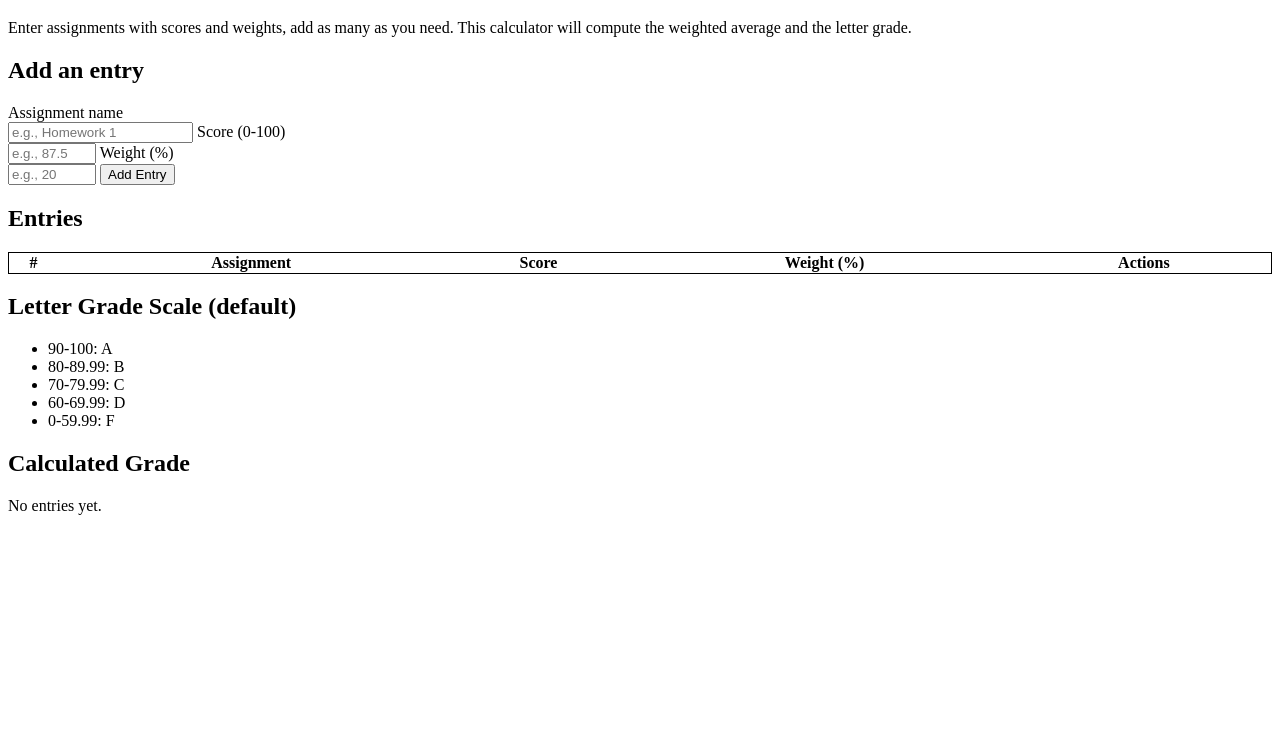
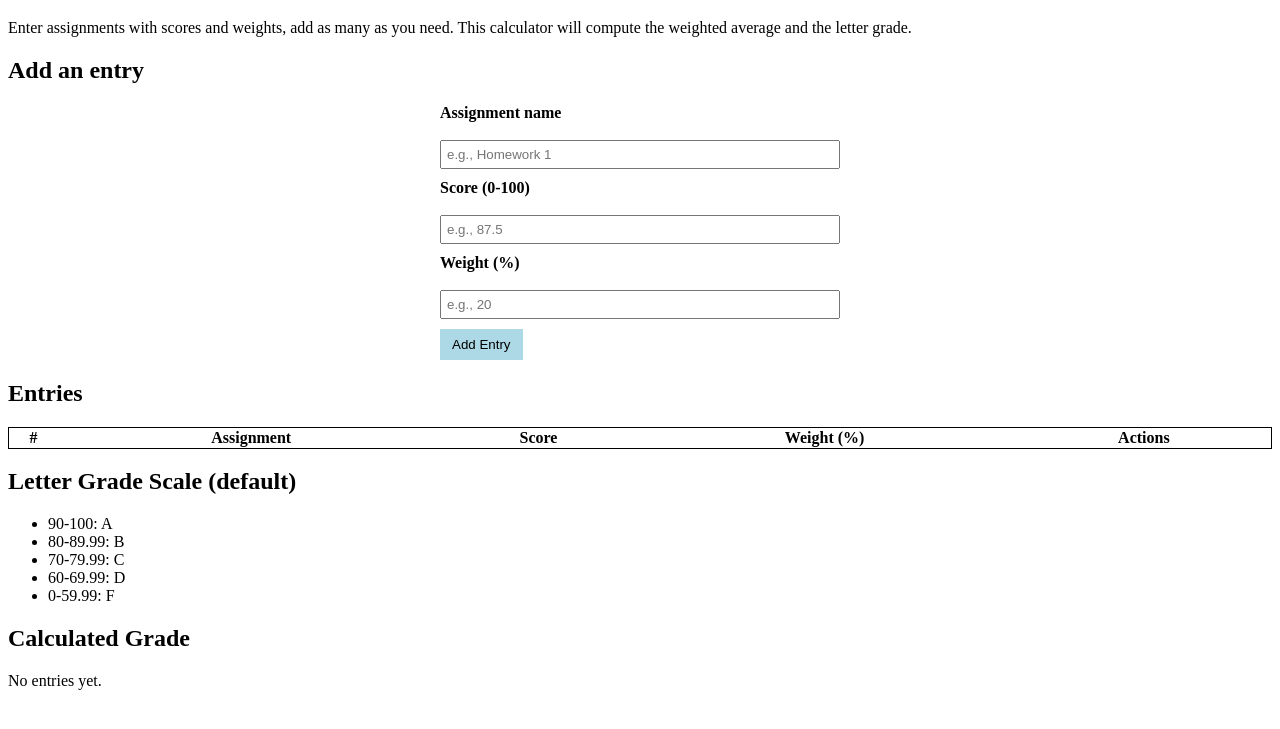
Before and after one commit to kcgr0690/grade-calc, a plain HTML site: page index.html in a window 1280 px wide. Shown: the part 61-790 px from the top of the page. Drawn offline with Linux system fonts and the light colour scheme.

Commit message:
Ok so i added css to space out the descriptions and the inptu boxes since it was being weird.

```diff
--- a/index.html
+++ b/index.html
@@ -60,4 +60,5 @@
         </section>
     </body>
     <script src="script.js"></script>
+    <link rel="stylesheet" type = "text/css" href="styles.css">
 </html>
--- a/styles.css
+++ b/styles.css
@@ -0,0 +1,28 @@
+form#entry-form {
+    max-width: 400px;
+    margin: 0 auto;
+}
+
+form#entry-form label {
+    display: block;
+    margin-top: 10px;
+    font-weight: bold;
+}
+
+form#entry-form input {
+    display: block;
+    width: 100%;
+    padding: 5px;
+    margin-bottom: 10px;
+    box-sizing: border-box;
+}
+
+form#entry-form button {
+    display: block;
+    margin-top: 10px;
+    padding: 8px 12px;
+    background-color: lightblue;
+    color: black;
+    border: none;
+    cursor: pointer;
+}
```
